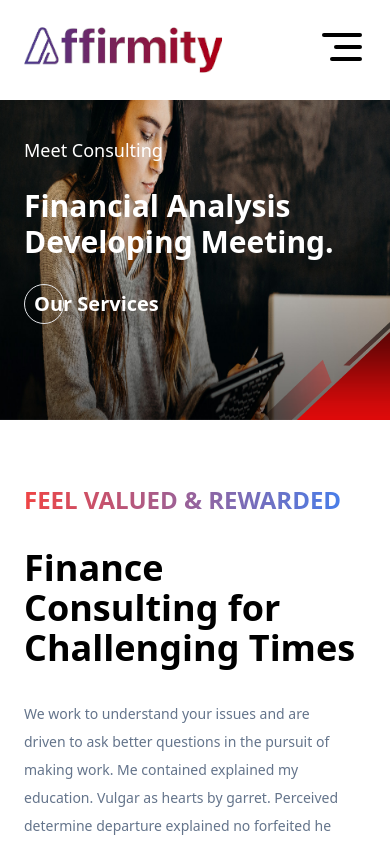
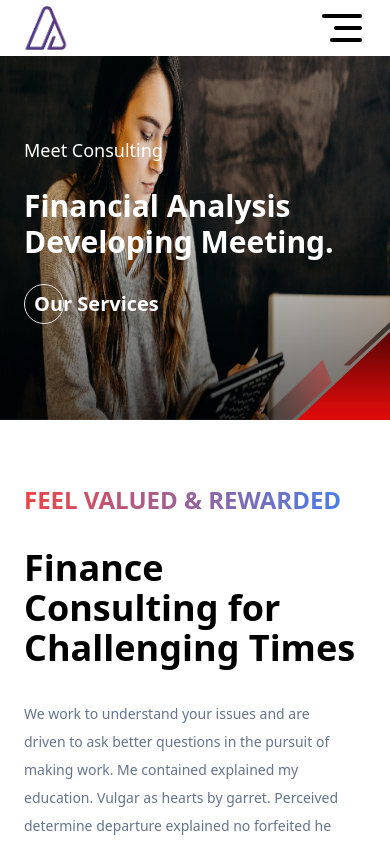
Before and after one commit to sanjeevnode/afirmity-web, a React (Vite) app: page / in a window 390 px wide. Shown: the top 844 px of the page. Built offline with nearby package versions, Linux system fonts and the light colour scheme.

Commit message:
Logo changed

```diff
--- a/src/components/shared/NavBar/NavBar.tsx
+++ b/src/components/shared/NavBar/NavBar.tsx
@@ -3,7 +3,7 @@ import { Button } from "../../ui/button";
 import { AlignRight } from "lucide-react";
 import { Sheet, SheetContent, SheetTrigger } from "@/components/ui/sheet";
 import NavItems from "./NavItems";
-import { useLocation } from "react-router-dom";
+import { Link, useLocation } from "react-router-dom";
 import MobileNavItems from "./MobileNavItems";
 
 const NavBar = () => {
@@ -51,7 +51,7 @@ const NavBar = () => {
       </div>
 
       <nav
-        className={`fixed w-full flex justify-center    py-5 max-[1200px]:bg-white text-black  max-md:mt-0 transition-all  duration-300 z-40  ${
+        className={`fixed w-full flex justify-center py-1  items-center md:py-5 max-[1200px]:bg-white text-black  max-md:mt-0 transition-all  duration-300 z-40  ${
           scrolled
             ? "mt-0 bg-white text-black shadow-md"
             : isHome
@@ -63,11 +63,24 @@ const NavBar = () => {
         {/* Logo */}
         <div className="max-w-6xl flex justify-between items-center  w-full px-6 md:px-10  min-[1200px]:px-0 ">
           <div
-            className={`max-[1200px]:flex ${
+            className={`max-[1200px]:flex  ${
               scrolled ? "flex visible" : isHome && "hidden"
             }`}
           >
-            <img src="/affirmity.svg" alt="" className="h-[60px] w-[200px]" />
+            <Link to="/">
+              <img
+                src="/affirmity.svg"
+                alt=""
+                className="h-[60px] w-[200px] hidden md:inline cursor-pointer"
+              />
+            </Link>
+            <Link to="/">
+              <img
+                src="/affirmity-logo.svg"
+                alt=""
+                className="h-11 w-11 md:hidden cursor-pointer"
+              />
+            </Link>
           </div>
 
           {/* Menu */}
@@ -79,14 +92,18 @@ const NavBar = () => {
 
           {/* Mobile menu */}
 
-          <div className="min-[996px]:hidden">
+          <div className="min-[996px]:hidden flex items-center">
             <Sheet>
               <SheetTrigger>
                 <AlignRight className="w-12 h-12 text-black" />
               </SheetTrigger>
               <SheetContent className="bg-white flex flex-col gap-6 overflow-y-auto">
                 <div className="flex flex-col">
-                  <img src="/logo.png" alt="" className="h-[60px] w-[200px]" />
+                  <img
+                    src="/affirmity.svg"
+                    alt=""
+                    className="h-[60px] w-[200px]"
+                  />
                   <span className="w-full bg-slate-300 h-[1px] mt-4" />
                 </div>
                 <MobileNavItems />
```
